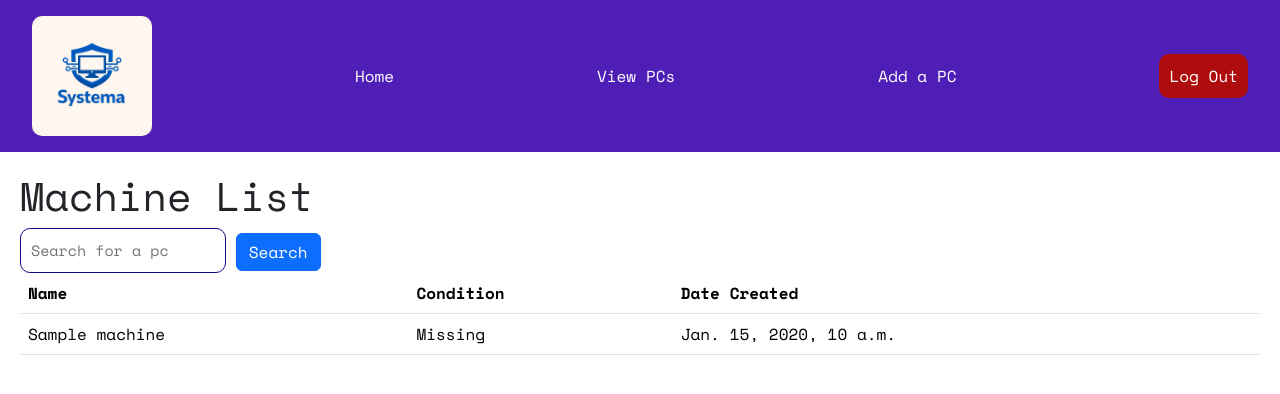
After one commit to SibusiZW/systema-platform, a Django app: page /machines/ in a window 1280 px wide. The commit adds this page. Shown: the top 394 px of the page. Run offline with Django 5.2, Linux system fonts and the light colour scheme; tables that the repository leaves empty hold one stand-in row (values such as "Sample post"); some libraries are stand-ins or nearby versions.

Commit message:
feat: added Machine table

```diff
--- a/systema/core/static/core/css/styles.css
+++ b/systema/core/static/core/css/styles.css
@@ -32,6 +32,13 @@ nav {
     justify-content: space-between;
 }
 
+.search {
+    padding: 10px;
+    border: 1px solid #0c0c86;
+    border-radius: 10px;
+    font-size: 15px;
+}
+
 nav a {
     color: #fff;
     text-decoration: none;
--- a/systema/core/templates/core/includes/navbar.html
+++ b/systema/core/templates/core/includes/navbar.html
@@ -3,7 +3,7 @@
     <img src="{% static 'core/img/logo.png' %}" alt="">
 
     <span><a href="{% url 'home' %}">Home</a></span>
-    <span><a href="">View PCs</a></span>
+    <span><a href="{% url 'machines' %}">View PCs</a></span>
     <span><a href="">Add a PC</a></span>
     <span><a href="{% url 'logout' %}" class="logout">Log Out</a></span>
 </nav>
--- /dev/null
+++ b/systema/core/templates/core/machine_list.html
@@ -0,0 +1,28 @@
+{% extends 'core/base.html' %}
+
+{% block content %}
+    <h1>Machine List</h1>
+
+    <form method="get">
+        <input name="q" class="search" type="text" placeholder="Search for a pc">
+        <button type="submit" class="btn btn-primary">Search</button>
+
+        <table class="table">
+            <thead>
+                <th>Name</th>
+                <th>Condition</th>
+                <th>Date Created</th>
+            </thead>
+
+            <tbody>
+                {% for machine in machines %}
+                    <tr>
+                        <td>{{ machine.name }}</td>
+                        <td>{{ machine.condition }}</td>
+                        <td>{{ machine.date_created }}</td>
+                    </tr>
+                {% endfor %}
+            </tbody>
+        </table>
+    </form>
+{% endblock %}
--- a/systema/core/urls.py
+++ b/systema/core/urls.py
@@ -3,5 +3,6 @@ from . import views
 
 urlpatterns = [
     path('', views.home, name='home'),
-    path('logout/', views.signout, name='logout')
+    path('logout/', views.signout, name='logout'),
+    path('machines/', views.machine_list, name='machines'),
 ]
--- a/systema/core/views.py
+++ b/systema/core/views.py
@@ -1,5 +1,7 @@
 from django.shortcuts import render, redirect
 from django.contrib.auth import logout
+from django.db.models import Q
+from django.http import HttpRequest
 from django.contrib.auth.decorators import login_required
 from .models import Machine, Allocation, Student
 
@@ -11,3 +13,12 @@ def home(request):
 def signout(request):
     logout(request)
     return redirect('login')
+
+def machine_list(request):
+    if request.method == "GET":
+        query = request.GET.get('q')
+        machines = Machine.objects.filter(Q(name__icontains=query) | Q(condition__icontains=query)) if query else Machine.objects.all()
+    else:
+        machines = Machine.objects.all()
+
+    return render(request, 'core/machine_list.html', context={ 'machines': machines })
```
